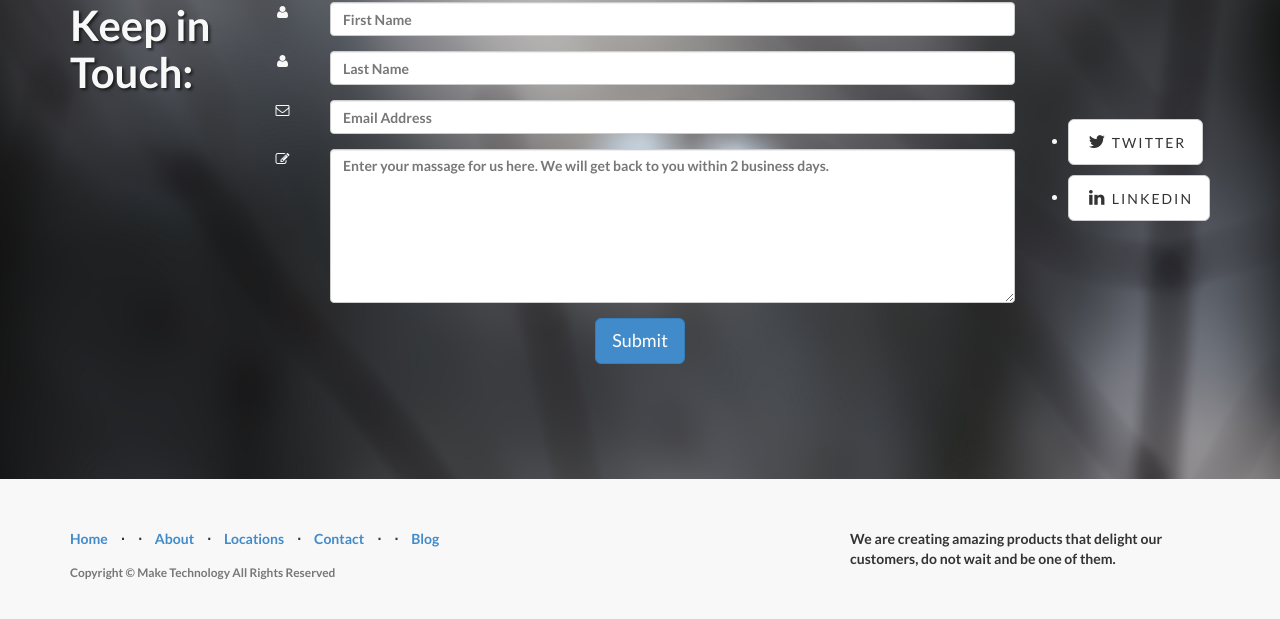
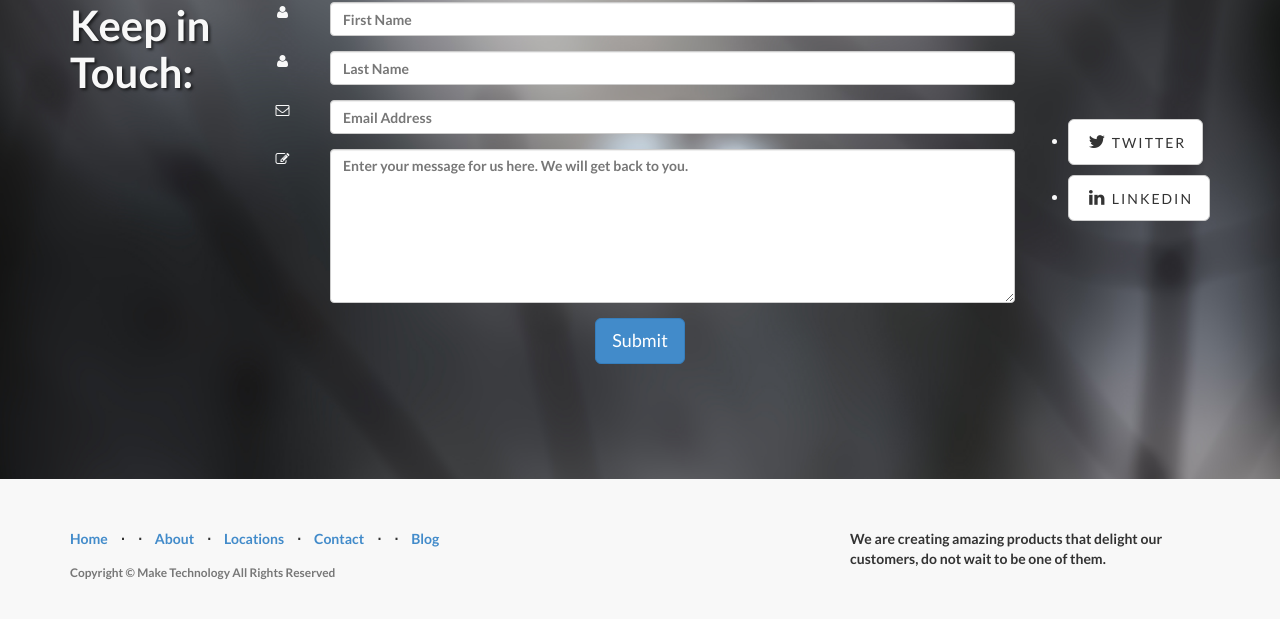
Before and after one commit to wemaketechnology/wemaketechnology.github.io, a Jekyll site: the page built from index.html, in a window 1280 px wide and 900 px high, scrolled down 2017 px. Shown: the part 269-888 px from the top of the window. Built offline with Jekyll 4.4.1, drawn with Linux system fonts in a browser that asks for light colours.

Commit message:
Fixing footer and contact message texts

```diff
--- a/_includes/contact.html
+++ b/_includes/contact.html
@@ -36,7 +36,7 @@
                         <div class="form-group">
                             <span class="col-md-1 text-center"><i class="fa fa-pencil-square-o bigicon"></i></span>
                             <div class="col-md-11">
-                                <textarea class="form-control" id="message" name="message" placeholder="Enter your massage for us here. We will get back to you within 2 business days." rows="7"></textarea>
+                                <textarea class="form-control" id="message" name="message" placeholder="Enter your message for us here. We will get back to you." rows="7"></textarea>
                             </div>
                         </div>
 
--- a/_includes/footer.html
+++ b/_includes/footer.html
@@ -35,7 +35,7 @@
                 <p class="copyright text-muted small">Copyright &copy; {{ site.title }} All Rights Reserved</p>
             </div>
             <div class="col-md-4">
-                We are creating amazing products that delight our customers, do not wait and be one of them.
+                We are creating amazing products that delight our customers, do not wait to be one of them.
             </div>
         </div>
     </div>
```
